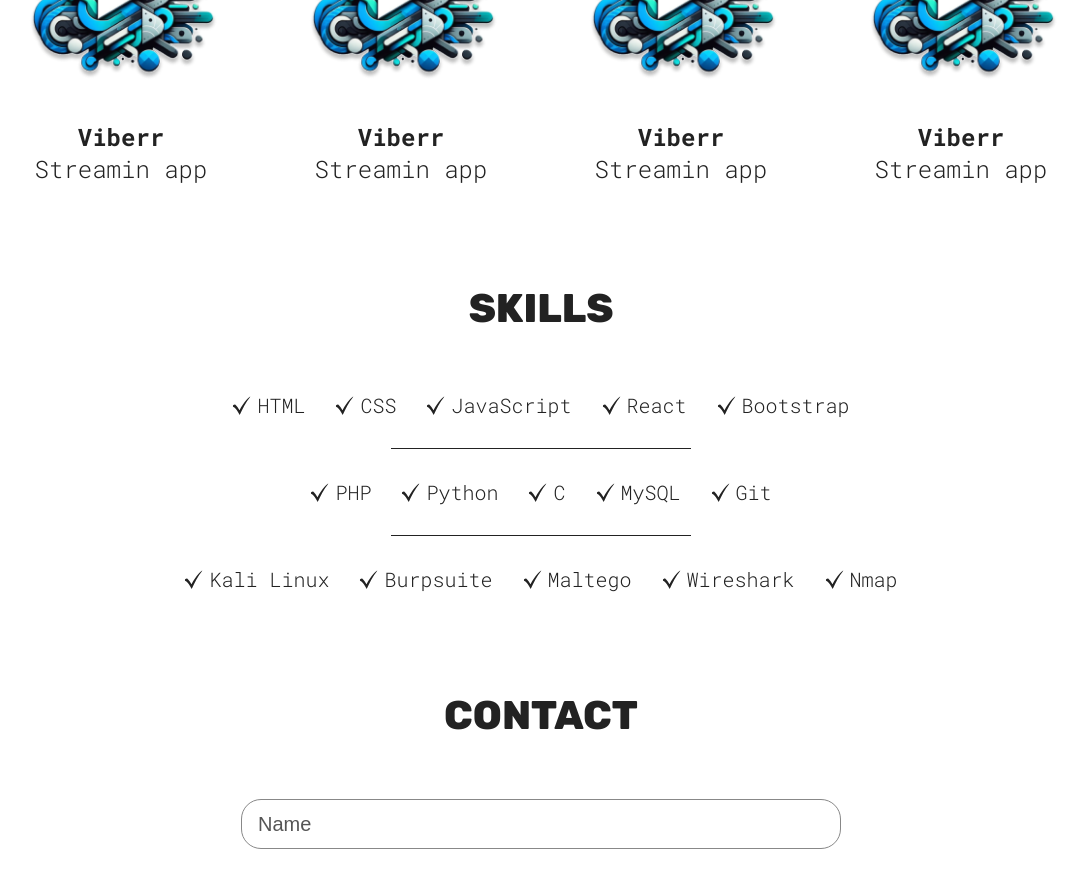
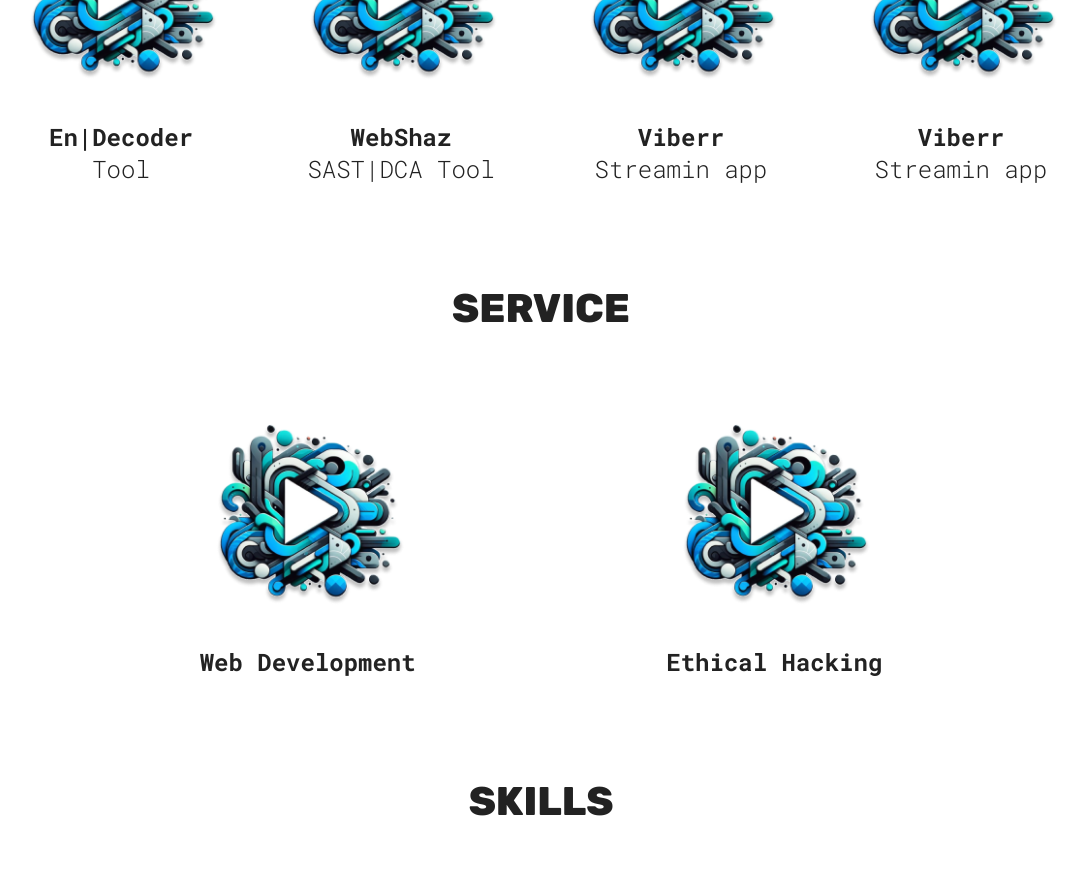
Before and after one commit to Charan-001/portfolio, a React (Vite) app: page / in a window 1280 px wide. Shown: the part 1140-2015 px from the top of the page, without its empty margins (99-1185 px from the left). Built offline with nearby package versions, Linux system fonts and the light colour scheme.

Commit message:
Content Updated

```diff
--- a/index.html
+++ b/index.html
@@ -2,7 +2,7 @@
 <html lang="en">
   <head>
     <meta charset="UTF-8" />
-    <link rel="icon" type="image/svg+xml" href="/vite.svg" />
+    <link rel="icon" type="image/svg+xml" href="/src/assets/logo.png" />
     <meta name="viewport" content="width=device-width, initial-scale=1.0" />
     <link rel="preconnect" href="https://fonts.googleapis.com">
     <link rel="preconnect" href="https://fonts.gstatic.com" crossorigin>
--- a/src/App.jsx
+++ b/src/App.jsx
@@ -5,6 +5,7 @@ import Contact from './sections/Contact/Contact'
 import Footer from './sections/Footer/Footer'
 import Projects from './sections/Projects/Projects'
 import Skills from './sections/Skills/Skills'
+import Service from './sections/Service/Service'
 
 
 function App() {
@@ -12,6 +13,7 @@ function App() {
 
   return(<><Charan  />
   <Projects />
+  <Service />
   <Skills />
   <Contact />
   <Footer />
--- /dev/null
+++ b/src/common/ServiceCard.jsx
@@ -0,0 +1,13 @@
+import style from '../sections/Service/ServiceStyle.module.css'
+
+const ServiceCard = ({ src,h3 }) => {
+  return (
+    <a >
+        <img className={style.img} src={src} alt={`${h3}`} />
+        <h3>{h3}</h3>
+
+    </a>
+  );
+}
+
+export default ServiceCard
--- a/src/sections/Charan/Charan.jsx
+++ b/src/sections/Charan/Charan.jsx
@@ -44,7 +44,7 @@ function Charan() {
           <img src={linkedinIcon} alt="Linkedin Icon" />
           </a>
         </span>
-         <p className={style.description}> As an Ethical Hacker, I Secured the network against potential threats. </p>
+         <p className={style.description}> Hacking is Passion and Developing is Profession </p>
         <a href={CV} download>
           <button className={style.hover}>Resume</button>
         </a>
--- a/src/sections/Projects/Projects.jsx
+++ b/src/sections/Projects/Projects.jsx
@@ -8,8 +8,8 @@ function Projects() {
     <section id="project" className={style.container}>
         <h1 className='sectionTitle'> Projects</h1>
         <div className={style.projectContainer}>
-            <ProjectCard  src={viberr} link='#hello' h3='Viberr' p='Streamin app'/>
-            <ProjectCard  src={viberr} link='#hello' h3='Viberr' p='Streamin app'/>
+            <ProjectCard  src={viberr} link='#hello' h3='En|Decoder' p='Tool'/>
+            <ProjectCard  src={viberr} link='#hello' h3='WebShaz' p='SAST|DCA Tool '/>
             <ProjectCard  src={viberr} link='#hello' h3='Viberr' p='Streamin app'/>
             <ProjectCard  src={viberr} link='#hello' h3='Viberr' p='Streamin app'/>
         </div>
--- /dev/null
+++ b/src/sections/Service/Service.jsx
@@ -0,0 +1,19 @@
+import style from './ServiceStyle.module.css'
+import viberr from '../../assets/viberr.png'
+import ServiceCard from '../../common/ServiceCard'
+
+
+function Projects() {
+  return (
+    <section id="service" className={style.container}>
+        <h1 className='sectionTitle'> Service</h1>
+        <div className={style.serviceContainer}>
+            <ServiceCard  src={viberr} h3='Web Development'/>
+            <ServiceCard  src={viberr} h3='Ethical Hacking'/>
+
+        </div>
+    </section>
+  )
+}
+
+export default Projects
--- /dev/null
+++ b/src/sections/Service/ServiceStyle.module.css
@@ -0,0 +1,35 @@
+.container{
+    display: flex;
+    flex-direction: column;
+    text-align: center;
+
+.img{
+    max-width: 250px;
+    align-self:center;
+    background-color: var(--project-card-bg);
+    border-radius: 20px;
+}
+a{
+    width: fit-content;
+    text-decoration: none;
+    color: #222;
+    transform: transform 200ms ease-in-out;
+}
+a:hover{
+    transform: scale(1.05);
+}
+}
+.serviceContainer{
+    display: flex;
+    flex-direction: column;
+    align-items: center;
+    gap: 30px;
+}
+@media(width >= 800px){
+    .serviceContainer{
+        flex-direction: row;
+        flex-wrap: wrap;
+        justify-content: space-evenly;
+        padding: 0 30px;
+    }
+}
```
Also changed, not shown: src/assets/logo.png (added).
